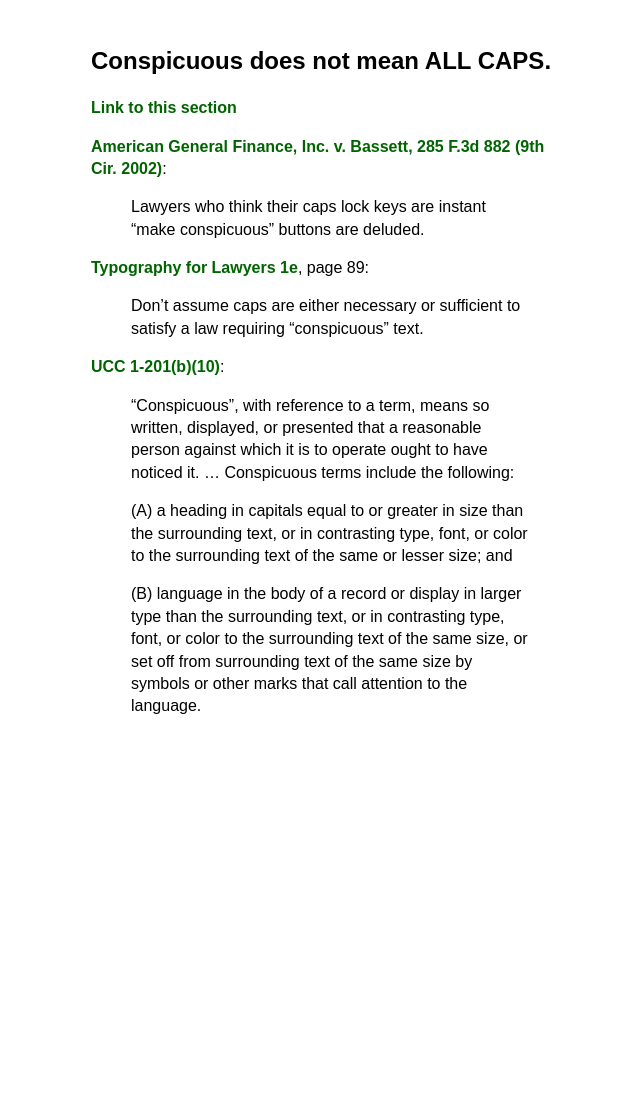
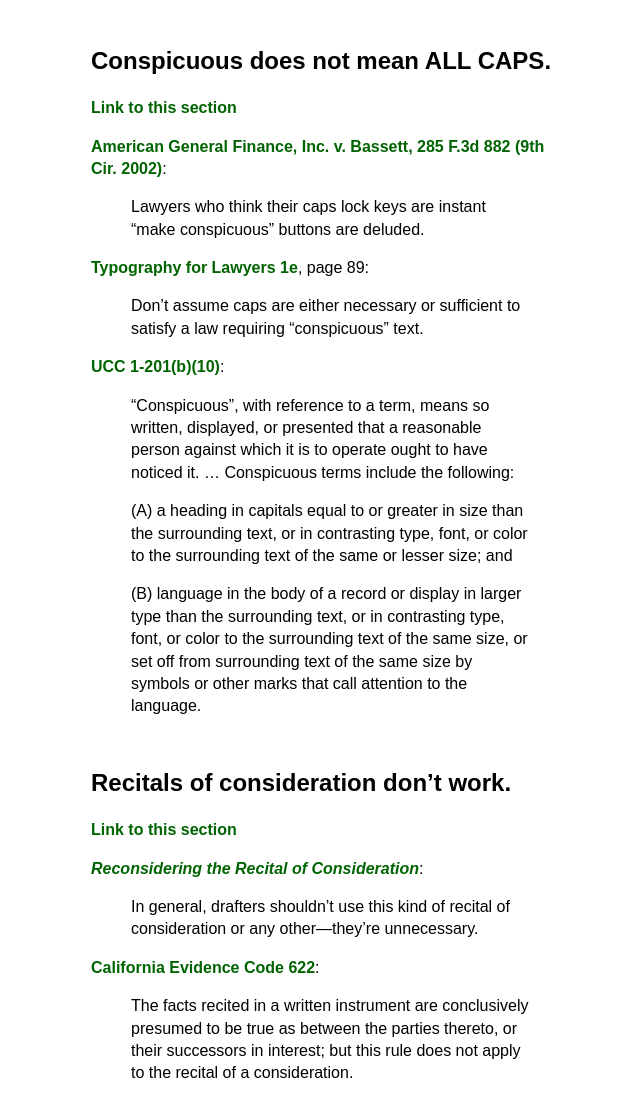
Before and after one commit to kemitchell/lemming.kemitchell.com, a Jekyll site: the page built from index.md, in a window 1280 px wide, cut to the strip 289-1518 px from the top of the page. Shown: the top 1117 px of the strip, without its empty margins (309-949 px from the left). Built offline with Jekyll 4.4.1, drawn with Linux system fonts in a browser that asks for light colours; our own code applies the rules of GitHub Pages for plain Markdown files; before the commit the page ends 1151 px from its top, so only the background shows below that.

Commit message:
Add recitals of consideration

```diff
--- a/index.md
+++ b/index.md
@@ -17,3 +17,15 @@
 > (A) a heading in capitals equal to or greater in size than the surrounding text, or in contrasting type, font, or color to the surrounding text of the same or lesser size; and
 >
 > (B) language in the body of a record or display in larger type than the surrounding text, or in contrasting type, font, or color to the surrounding text of the same size, or set off from surrounding text of the same size by symbols or other marks that call attention to the language.
+
+## Recitals of consideration don't work.
+
+<a id="consideration" href="#consideration">Link to this section</a>
+
+[_Reconsidering the Recital of Consideration_](https://www.adamsdrafting.com/wp/wp-content/uploads/2015/12/Reconsidering-the-Recital-of-Consideration.pdf):
+
+> In general, drafters shouldn't use this kind of recital of consideration or any other—they’re unnecessary.
+
+[California Evidence Code 622](https://leginfo.legislature.ca.gov/faces/codes_displaySection.xhtml?sectionNum=622.&lawCode=EVID):
+
+> The facts recited in a written instrument are conclusively presumed to be true as between the parties thereto, or their successors in interest; but this rule does not apply to the recital of a consideration.
```
